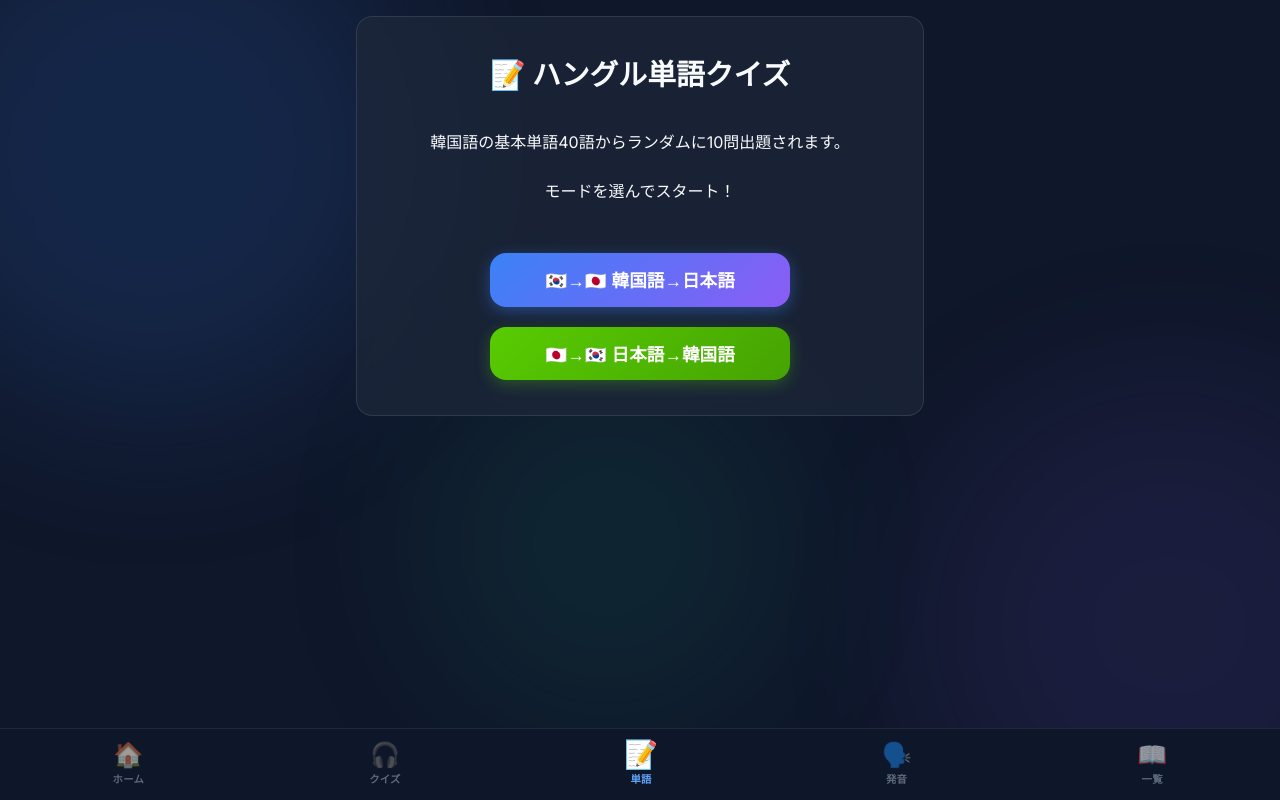
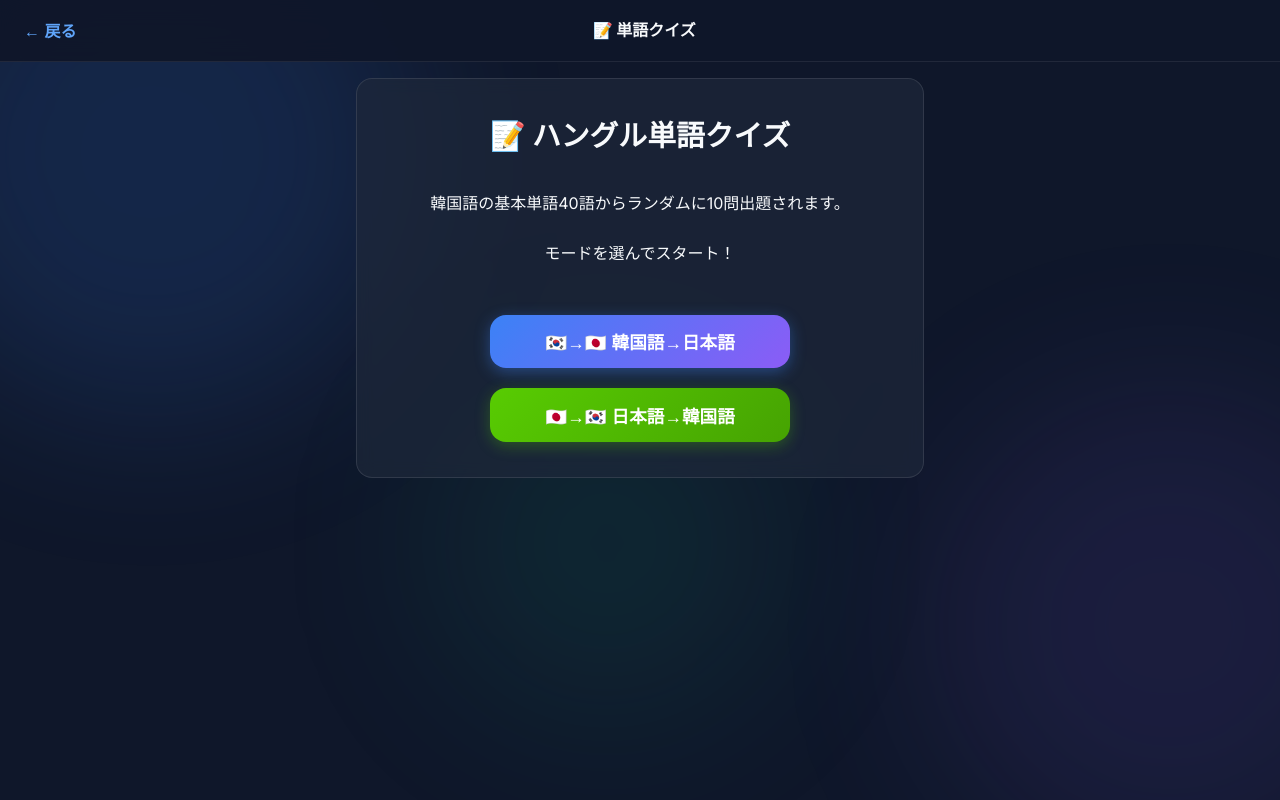
Before and after one commit to yoshifumi0125/hellotalk-korean-phrases, a React (Vite) app: page / in a window 1280 px wide. Both pictures are taken after a click on the button "📝 単語". Built offline with nearby package versions, Linux system fonts and the light colour scheme.

Commit message:
UI: hide tab bar in active modes, add back button

```diff
--- a/src/App.css
+++ b/src/App.css
@@ -792,3 +792,32 @@
   color: #94a3b8;
   margin-top: 0.5rem;
 }
+
+/* Back button */
+.back-button {
+  background: none;
+  border: none;
+  color: #60a5fa;
+  font-size: 1rem;
+  font-weight: 600;
+  cursor: pointer;
+  padding: 0.4rem 0.5rem;
+  border-radius: 8px;
+  transition: all 0.2s;
+  white-space: nowrap;
+}
+
+.back-button:hover {
+  background: rgba(96, 165, 250, 0.1);
+}
+
+.mode-header-label {
+  font-size: 1rem;
+  font-weight: 700;
+  color: var(--text-main);
+}
+
+/* No bottom padding when tab bar is hidden */
+.no-bottom-padding {
+  padding-bottom: 1.5rem !important;
+}
--- a/src/App.jsx
+++ b/src/App.jsx
@@ -81,6 +81,14 @@ function App() {
     }
   };
 
+  const isActiveMode = mode === 'quiz' || mode === 'wordquiz' || mode === 'speaking';
+
+  const modeLabels = {
+    quiz: '🎧 リスニングクイズ',
+    wordquiz: '📝 単語クイズ',
+    speaking: '🗣️ スピーキング',
+  };
+
   return (
     <div className="app-container">
       <div className="background-shapes">
@@ -89,9 +97,23 @@ function App() {
         <div className="shape shape-3"></div>
       </div>
 
-      {/* Compact top bar - only in list mode */}
+      {/* Back header - active modes only */}
+      {isActiveMode && (
+        <header className="compact-header">
+          <button className="back-button" onClick={() => setMode('level')}>
+            ← 戻る
+          </button>
+          <span className="mode-header-label">{modeLabels[mode]}</span>
+          <div style={{ width: '60px' }}></div>
+        </header>
+      )}
+
+      {/* Compact top bar - list mode only */}
       {mode === 'list' && (
         <header className="compact-header">
+          <button className="back-button" onClick={() => setMode('level')}>
+            ← 戻る
+          </button>
           <h1 className="compact-title">
             <span className="gradient-text">HelloTalk</span> Korean
           </h1>
@@ -114,7 +136,7 @@ function App() {
         </header>
       )}
 
-      <main className="main-content-full">
+      <main className={`main-content-full ${isActiveMode ? 'no-bottom-padding' : ''}`}>
         {mode === 'list' && (
           <>
             {Object.entries(categories).map(([categoryName, phrases]) => (
@@ -133,7 +155,8 @@ function App() {
         {mode === 'speaking' && <SpeakingComponent />}
       </main>
 
-      {/* Bottom Tab Bar - Duolingo style */}
+      {/* Bottom Tab Bar - only visible on home and list screens */}
+      {!isActiveMode && (
         <nav className="bottom-tab-bar">
           <button className={`tab-item ${mode === 'level' ? 'active' : ''}`} onClick={() => setMode('level')}>
             <span className="tab-icon">🏠</span>
@@ -156,6 +179,7 @@ function App() {
             <span className="tab-label">一覧</span>
           </button>
         </nav>
+      )}
     </div>
   );
 }
```
Lines whose indentation alone changed are shown as unchanged.
